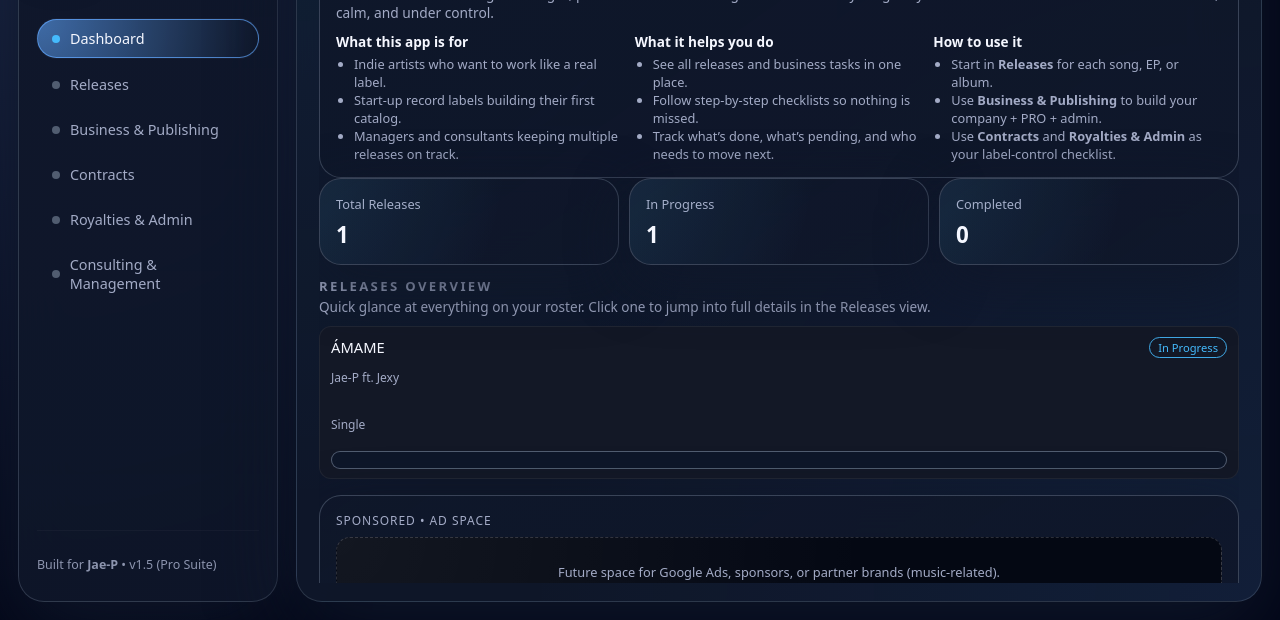
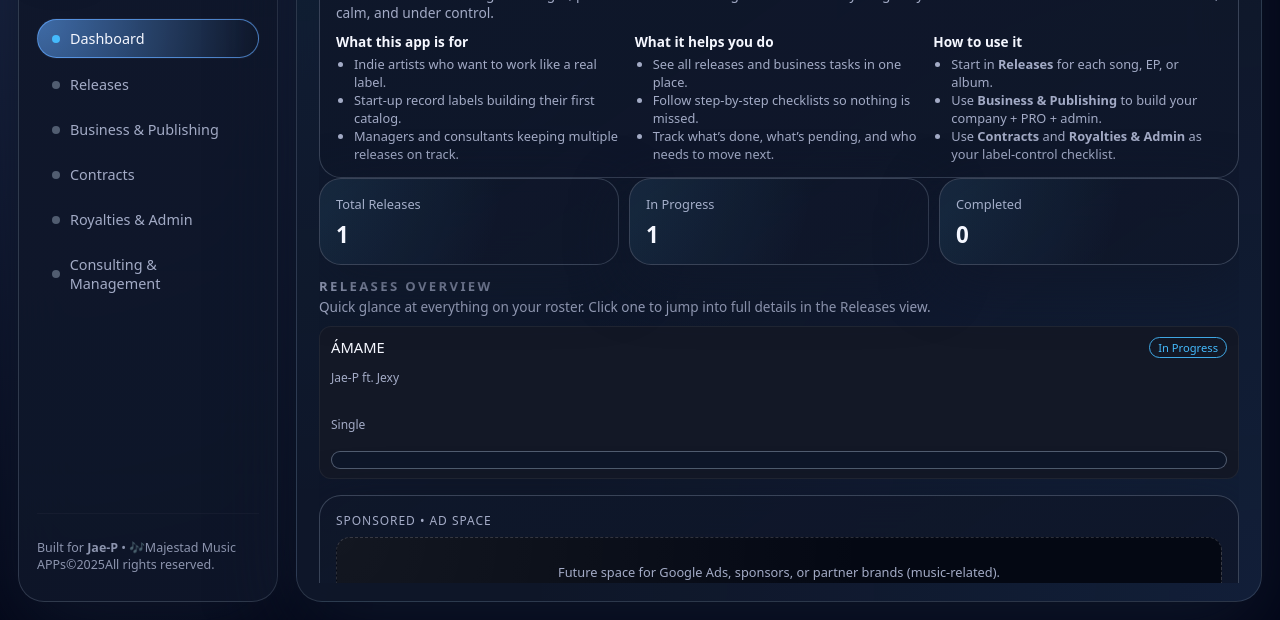
Before and after one commit to Jae-P/jp-release-control-v6-1-, a plain HTML site: page index.html in a window 1280 px wide. Shown: the part 180-800 px from the top of the page. Drawn offline with Linux system fonts and the light colour scheme.

Commit message:
Update footer text in index.html

```diff
--- a/index.html
+++ b/index.html
@@ -44,7 +44,7 @@
       </nav>
 
       <div class="sidebar-footer">
-        <p>Built for <strong>Jae-P</strong> • v1.5 (Pro Suite)</p>
+        <p>Built for <strong>Jae-P</strong> • 🎶Majestad Music APPs©2025All rights reserved.</p>
       </div>
     </aside>
 
```
